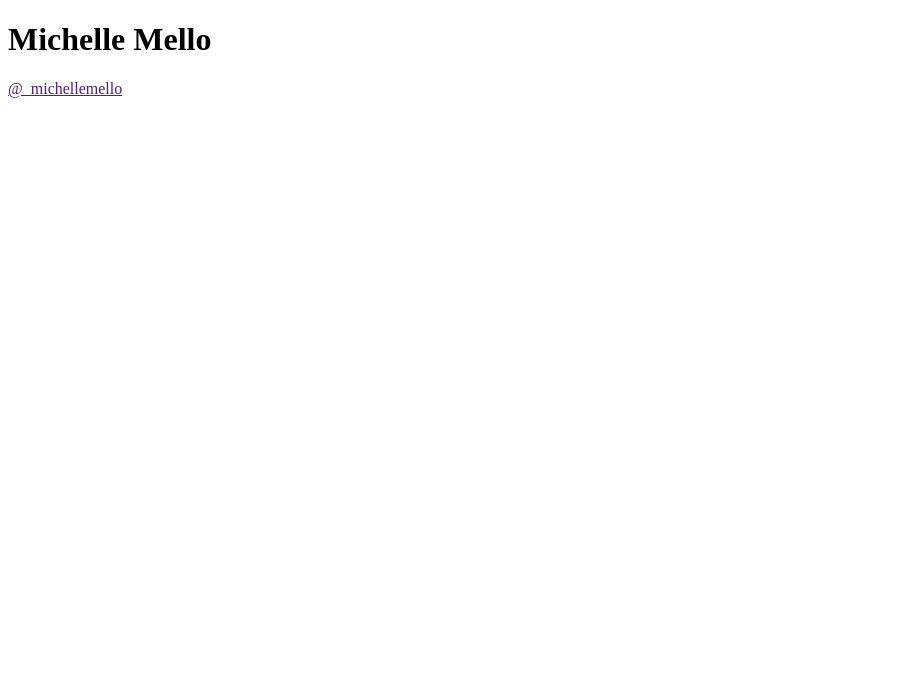
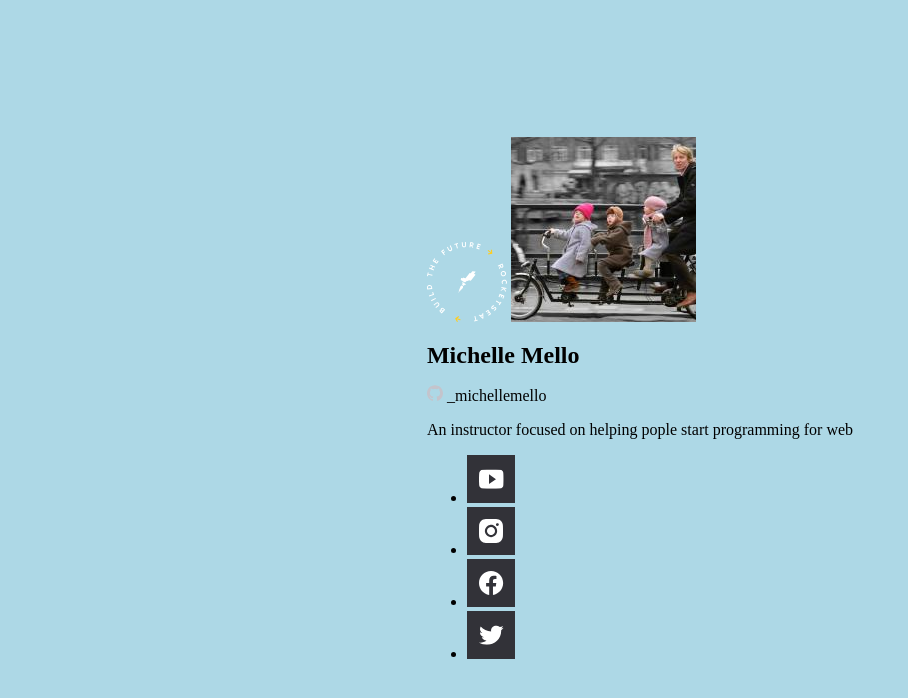
Before and after one commit to MichelleMello/NLWHeat-Mission--Origin, a plain HTML site: page index.html in a window 1280 px wide. Shown: the whole page, without its empty margins (0-908 px from the left). Drawn offline with Linux system fonts and the light colour scheme.

Commit message:
Added social media

```diff
--- a/index.html
+++ b/index.html
@@ -3,10 +3,33 @@
 <html>
     <head>
         <title>Michelle Mello - DoWhile 2021</title>
+        <link rel="stylesheet" href="style.css">
     </head>
 
+    <main>
+      <div class="content">
+
+        <div class="avatar">
+          <img src="images/selo.svg" alt="selo rocketseat">
+          <img src="images/foto.jfif" alt="foto pessoal">
+        </div>
+
+        <h1>Michelle Mello</h1>
+        <a href="">
+          <img src="images/github 2.svg" alt="Github"> _michellemello</a>
+          <p>An instructor focused on helping pople start programming for web</p>
+
+      </div>
+
+      <ul>
+        <li><a href="youtube.com.br/_michellemello"><img src="images/youtube.svg" alt="Youtube"></a></li>
+        <li><a href="instagram.com/mi.demello"><img src="images/instagram.svg" alt="Instagram"></a></li>
+        <li><a href="facebook.com.br"><img src="images/facebook.svg" alt="Facebook"></a></li>
+        <li><a href="twitter.com/_michellemello"><img src="images/twitter.svg" alt="Twitter"></a></li>
+      </ul>
+
+    </main>
+
     <body>
-      <h1>Michelle Mello</h1>
-      <a href="">@_michellemello</a>
     </body>
 </html>
--- /dev/null
+++ b/style.css
@@ -0,0 +1,17 @@
+html, body{
+    height: 100%;
+}
+body {
+    display: grid;
+    place-items: center;
+    background: lightblue;
+}
+
+h1 {
+    font-size: 1.5em;
+}
+
+a {
+    color: black;
+    text-decoration: none;
+}
```
Also changed, not shown: images/facebook.svg (added), images/foto.jfif (added), images/github 2.svg (added), images/instagram.svg (added), images/selo.svg (added), images/twitter.svg (added), images/youtube.svg (added).
